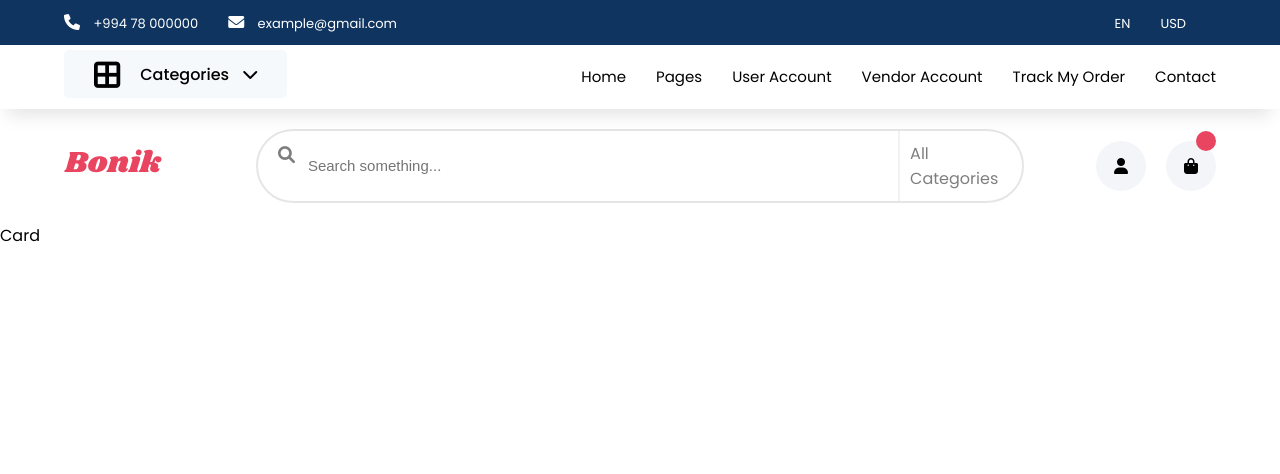
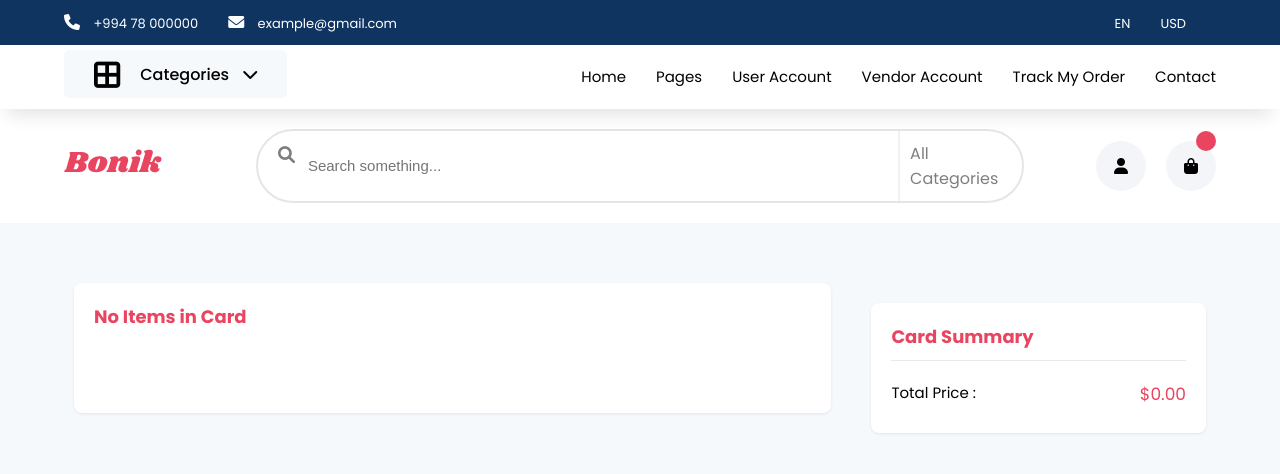
Before and after one commit to khazarglzd/e-commerce-app-react, a React (Create React App) app: page /card in a window 1280 px wide. Shown: the top 474 px of the page. Built offline with nearby package versions, Linux system fonts and the light colour scheme.

Commit message:
adding and giving styles to Card comp.

```diff
--- a/src/common/card/Card.js
+++ b/src/common/card/Card.js
@@ -1,7 +1,74 @@
 import React from "react";
+import "./style.css";
 
-const Card = (cardItem, addToCard) => {
-  return <div>Card</div>;
+const Card = ({ cardItem, addToCard, decreaseQty }) => {
+  const totalPrice = cardItem.reduce(
+    (price, item) => price + item.qty * item.price,
+    0
+  );
+
+  return (
+    <>
+      <section className="card-items">
+        <div className="container d_flex">
+          <div className="card-details">
+            {cardItem.length === 0 && (
+              <h1 className="no-items product">No Items in Card</h1>
+            )}
+            {cardItem.map((item) => {
+              const productQty = item.price * item.qty;
+
+              return (
+                <div className="card-list product d_flex" key={item.id}>
+                  <div className="img">
+                    <img src={item.cover} alt="" />
+                  </div>
+                  <div className="card-details">
+                    <h3>{item.name}</h3>
+                    <h4>
+                      ${item.price}.00 * {item.qty}
+                      <span>${productQty}.00</span>
+                    </h4>
+                  </div>
+                  <div className="card-items-function">
+                    <div className="removeCard">
+                      <button className="removeCard">
+                        <i className="fa-solid fa-xmark"></i>
+                      </button>
+                    </div>
+                    <div className="cardControl d_flex">
+                      <button
+                        className="incCard"
+                        onClick={() => addToCard(item)}
+                      >
+                        <i className="fa-solid fa-plus"></i>
+                      </button>
+                      <button
+                        className="desCard"
+                        onClick={() => decreaseQty(item)}
+                      >
+                        <i className="fa-solid fa-minus"></i>
+                      </button>
+                    </div>
+                  </div>
+
+                  <div className="card-item-price"></div>
+                </div>
+              );
+            })}
+          </div>
+
+          <div className="card-total product">
+            <h2>Card Summary</h2>
+            <div className=" d_flex">
+              <h4>Total Price :</h4>
+              <h3>${totalPrice}.00</h3>
+            </div>
+          </div>
+        </div>
+      </section>
+    </>
+  );
 };
 
 export default Card;
--- a/src/common/card/style.css
+++ b/src/common/card/style.css
@@ -0,0 +1,91 @@
+.card-items {
+    background: #f6f9fc;
+    height: auto;
+    padding: 50px 0;
+  }
+
+  .card-items .card-details {
+    width: 70%;
+  }
+
+  .card-items .card-total {
+    width: 30%;
+    margin-top: 30px;
+    margin-left: 30px;
+    height: 130px;
+  }
+  .card-list {
+    background: white;
+    margin-top: 30px;
+  }
+  .card-items .img {
+    width: 150px;
+    height: 150px;
+  }
+  .card-items img {
+    width: 100%;
+    height: 100%;
+    object-fit: contain;
+  }
+  .card-items .card-details h3 {
+    font-size: 20px;
+    font-weight: 500;
+    margin-top: 20px;
+  }
+  .card-items .card-details h4 {
+    font-size: 15px;
+    font-weight: 400;
+    margin-top: 50px;
+    color: grey;
+  }
+  .card-items h4 span {
+    color: #e94560;
+    margin-left: 20px;
+    font-weight: 500;
+  }
+  .removeCard {
+    background: none;
+    font-size: 25px;
+    text-align: right;
+    margin-right: 10px;
+  }
+  .cardControl {
+    margin-top: 50px;
+  }
+  .cardControl button {
+    width: 40px;
+    height: 40px;
+    margin: 10px;
+    border-radius: 5px;
+    font-size: 20px;
+  }
+  .incCard {
+    background: none;
+    border: 1px solid rgb(3 0 71 / 9%);
+    color: #e94560;
+  }
+  .desCard {
+    background: #f6f9fc;
+  }
+  .card-total h4 {
+    font-size: 15px;
+    font-weight: 400;
+  }
+  .card-total h3 {
+    font-size: 20px;
+    font-weight: 500;
+    color: #e94560;
+  }
+  .card-total h2 {
+    font-size: 18px;
+    margin-bottom: 20px;
+    border-bottom: 1px solid rgb(3 0 71 / 9%);
+    padding-bottom: 10px;
+    color: #e94560;
+  }
+  .no-items {
+    color: #e94560;
+    font-size: 18px;
+    margin-top: 30px;
+    height: 130px;
+  }
--- a/src/common/header/Header.css
+++ b/src/common/header/Header.css
@@ -50,10 +50,10 @@
     border-left: 2px solid rgba(0, 0, 0, 0.1);
     padding: 10px;
   }
-  .cart {
+  .card {
     position: relative;
   }
-  .search .cart span {
+  .search .card span {
     position: absolute;
     top: -10px;
     right: 0px;
--- a/src/common/header/Search.js
+++ b/src/common/header/Search.js
@@ -24,8 +24,8 @@ const Search = (cardItem) => {
 
           <div className="icon f_flex width">
             <i className="fa fa-user icon-circle"></i>
-            <div className="cart">
-              <Link to="/cart">
+            <div className="card">
+              <Link to="/card">
                 <i className="fa fa-shopping-bag icon-circle"></i>
                 <span>{cardItem.length === 0 ? "" : cardItem.length}</span>
               </Link>
--- a/src/components/flashDeals/FlashCard.js
+++ b/src/components/flashDeals/FlashCard.js
@@ -64,9 +64,6 @@ const FlashCard = ({ productItems, addToCard }) => {
                   </div>
                   <div className="price">
                     <h4>${productItems.price}.00 </h4>
-                    {/* step : 3
-                     if hami le button ma click garryo bahne
-                    */}
                     <button onClick={() => addToCard(productItems)}>
                       <i className="fa fa-plus"></i>
                     </button>
```
